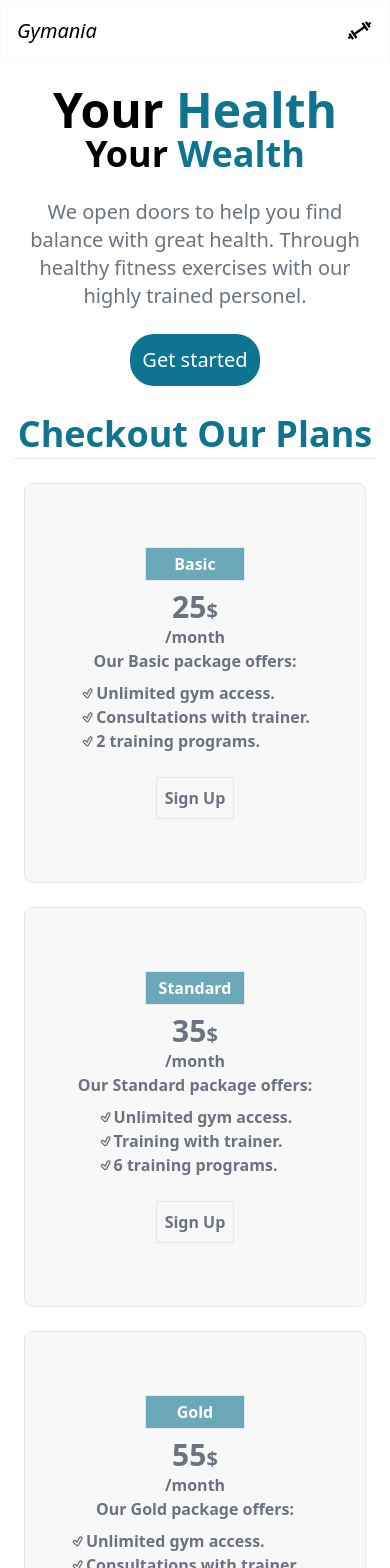
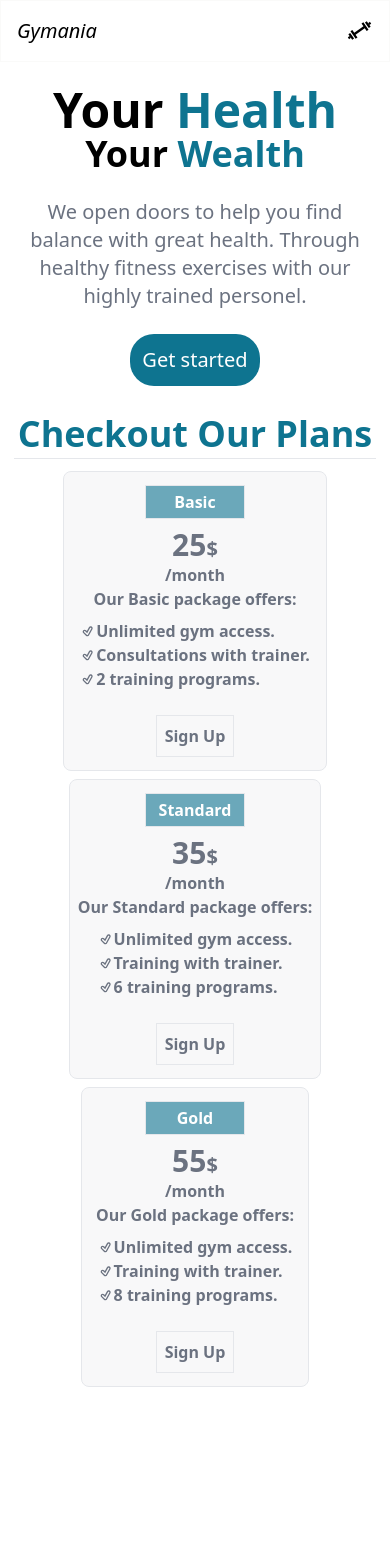
Before and after one commit to Solomon-Gachure/gymania, a React (Create React App) app: page / in a window 390 px wide. Shown: the top 1568 px of the page. After the commit the page ends 1399 px from the top, so only its background shows below. Built offline with nearby package versions, Linux system fonts and the light colour scheme.

Commit message:
Adjustments to plans and home section

```diff
--- a/src/components/home.js
+++ b/src/components/home.js
@@ -21,7 +21,7 @@ const Home = () => {
           </div>
           {/**hero section */}
           <div>
-<img className='hidden lg:flex'
+<img className='hidden object-cover h-full lg:flex'
 src="https://img.freepik.com/free-photo/man-with-dumbbell_144627-11522.jpg?size=626&ext=jpg&uid=R114683630&ga=GA1.2.134876288.1693412887&semt=ais" alt="" />
           </div>
         </div>
--- a/src/components/plans.js
+++ b/src/components/plans.js
@@ -1,17 +1,21 @@
-import React from 'react'
+import React, {useEffect} from 'react'
 import { TiTickOutline } from "react-icons/ti";
-
+import AOS from 'aos'
+import 'aos/dist/aos.css';
 const Plans = () => {
+  useEffect(() => {
+    AOS.init();
+  }, []);
   return (
 
     <div className=' h-screen text-gray-500 font-semibold'>
-      <div className='flex justify-center'>
+      <div className='flex justify-center' data-aos="zoom-in">
         <h1 className='text-center text-4xl md:text-5xl border-b p-1 text-cyan-700'>Checkout Our Plans</h1>
       </div>
 <div className='flex flex-col md:items-center '>
-  <div className='grid md:grid-cols-3 p-6 gap-6 '>
+  <div className='grid md:grid-cols-3 p-3 md:p-6 gap-2 md:gap-6 ' >
   {/**plans cards */}
-  <div className='border rounded-lg  bg-gray-100/60 flex flex-col items-center justify-center p-2    h-[400px] hover:bg-stone-900 hover:text-stone-50 '>
+  <div data-aos="fade-right" className='border rounded-lg  bg-gray-100/60 flex flex-col items-center justify-center p-2 mx-auto md:mx-0 h-[300px]   md:h-[400px] hover:bg-stone-900 hover:text-stone-50 '>
     {/**headings */}
 <div className='flex flex-col items-center justify-center'>
 <h1 className='border  p-1 bg-cyan-700/60 mb-2 text-white font-bold w-[100px] text-center'>Basic</h1>
@@ -26,7 +30,7 @@ const Plans = () => {
 </ol>
 <button className='border font-bold p-2 mt-4'>Sign Up</button>
   </div>
-  <div className='border rounded-lg bg-gray-100/60 flex flex-col items-center justify-center p-2   h-[400px] hover:bg-stone-900 hover:text-stone-50 '>
+  <div data-aos="fade-down" className='border rounded-lg bg-gray-100/60 flex flex-col items-center justify-center p-2 mx-auto md:mx-0 h-[300px]   md:h-[400px] hover:bg-stone-900 hover:text-stone-50 '>
     {/**headings */}
 <div className='flex flex-col items-center justify-center'>
 <h1 className='border  p-1 bg-cyan-700/60 mb-2 text-white font-bold w-[100px] text-center'>Standard</h1>
@@ -41,7 +45,7 @@ const Plans = () => {
 </ol>
 <button className='border font-bold p-2 mt-4'>Sign Up</button>
   </div>
-  <div className='border rounded-lg bg-gray-100/60 flex flex-col items-center justify-center p-2   h-[400px] hover:bg-stone-900 hover:text-stone-50 '>
+  <div data-aos="fade-left" className='border rounded-lg bg-gray-100/60 flex flex-col items-center justify-center p-2 mx-auto md:mx-0  h-[300px]   md:h-[400px] hover:bg-stone-900 hover:text-stone-50 '>
     {/**headings */}
 <div className='flex flex-col items-center justify-center'>
 <h1 className='border  p-1 bg-cyan-700/60 mb-2 text-white font-bold w-[100px] text-center'>Gold</h1>
@@ -51,8 +55,8 @@ const Plans = () => {
 <h1>Our Gold package offers:</h1>
 <ol className='p-2 list-disc'>
   <li className='flex items-center'> <TiTickOutline /> Unlimited gym access.</li>
-  <li className='flex items-center'> <TiTickOutline />Consultations with trainer.</li>
-  <li className='flex items-center'> <TiTickOutline />Unlimited training programs.</li>
+  <li className='flex items-center'> <TiTickOutline />Training with trainer.</li>
+  <li className='flex items-center'> <TiTickOutline />8 training programs.</li>
 </ol>
 <button className='border font-bold p-2 mt-4'>Sign Up</button>
   </div>
```
